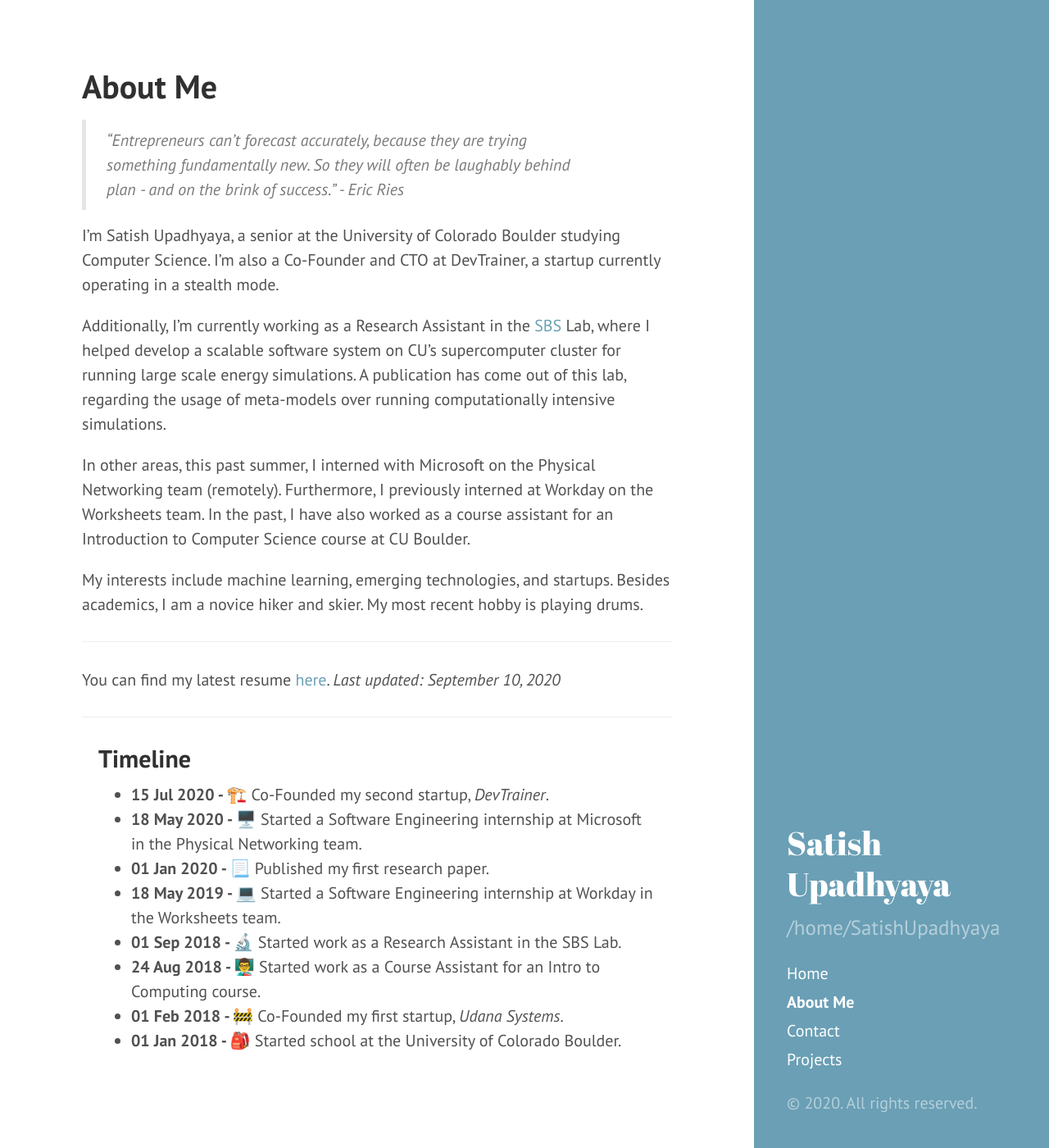
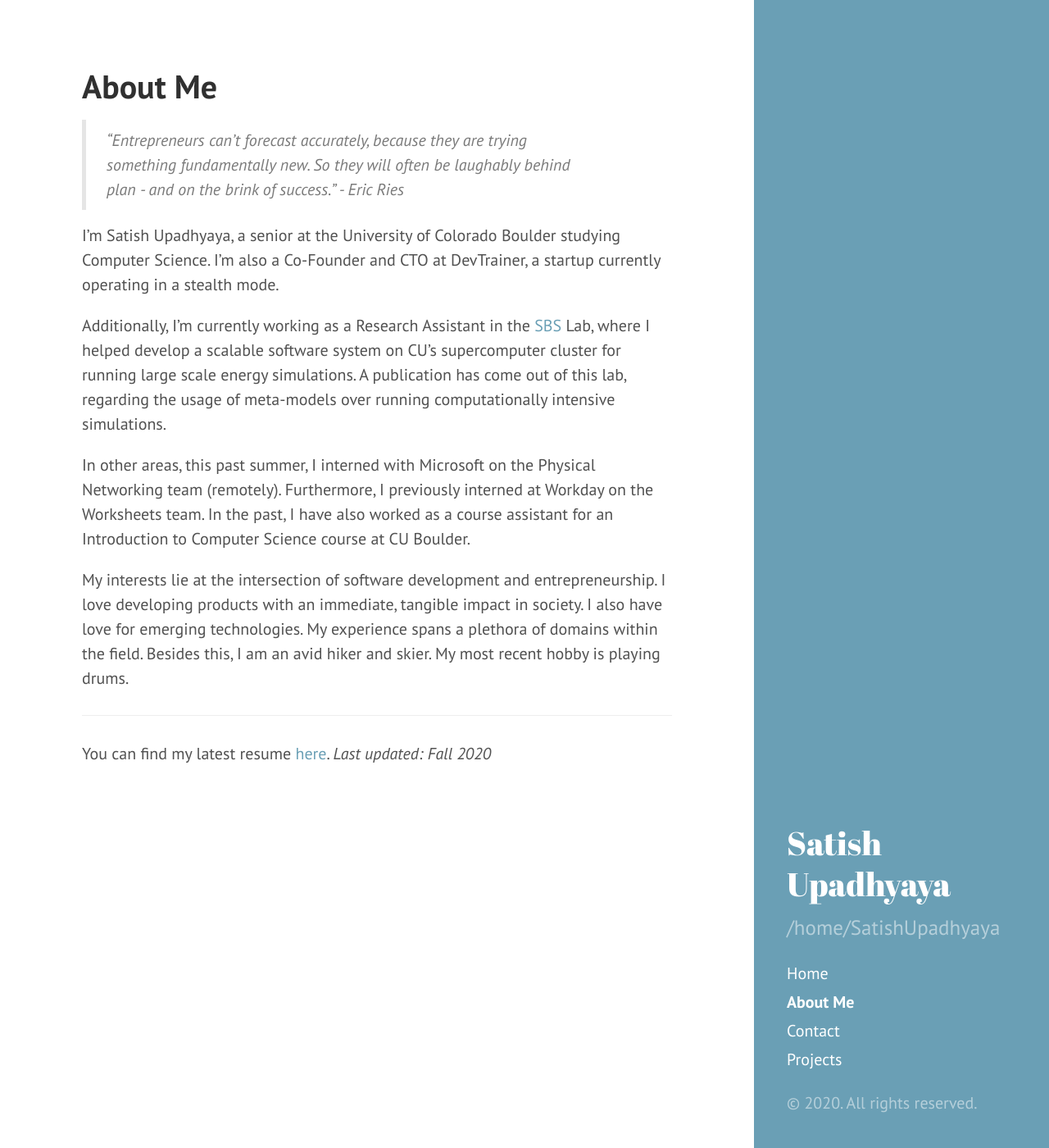
Before and after one commit to SatishUpadhyaya/satishupadhyaya.github.io, a Jekyll site: the page built from about.md, in a window 1280 px wide and 1400 px high. Shown: the whole window at 82% size. Built offline with Jekyll 4.4.1, drawn with Linux system fonts in a browser that asks for light colours.

```diff
--- a/_config.yml
+++ b/_config.yml
@@ -9,7 +9,8 @@ permalink:        pretty
 title:            Satish Upadhyaya
 tagline:          'Personal Website'
 description:      '/home/SatishUpadhyaya'
-#url:              http://hyde.getpoole.com
+url:              https://satishupadhyaya.github.io/
+baseurl:          /
 
 author:
   name:           'Satish Upadhyaya'
@@ -32,8 +33,10 @@ version:          2.1.0
 
 plugins:
   - jekyll-gist
+  - jekyll-sitemap
+  - jekyll-seo-tag
 
-# repository:           https://github.com/satishupadhyaya/satishupadhyaya.github.io
+repository:           https://github.com/satishupadhyaya/satishupadhyaya.github.io
 
 # Collections
 collections:
--- a/_data/timeline.yml
+++ /dev/null
@@ -1,23 +0,0 @@
-- description: 🏗️ Co-Founded my second startup, <i>DevTrainer</i>.
-  date: 2020-07-15
-
-- description: 🖥️ Started a Software Engineering internship at Microsoft in the Physical Networking team.
-  date: 2020-05-18
-
-- description: 📃 Published my first research paper.
-  date: 2020-01-01
-
-- description: 💻 Started a Software Engineering internship at Workday in the Worksheets team.
-  date: 2019-05-18
-
-- description: 🔬 Started work as a Research Assistant in the SBS Lab.
-  date: 2018-09-01
-
-- description: 👨‍🏫 Started work as a Course Assistant for an Intro to Computing course.
-  date: 2018-08-24
-
-- description: 🚧 Co-Founded my first startup, <i>Udana Systems</i>.
-  date: 2018-02-01
-
-- description: 🎒 Started school at the University of Colorado Boulder.
-  date: 2018-01-01
--- a/_includes/head.html
+++ b/_includes/head.html
@@ -1,3 +1,4 @@
+{% seo %}
 <head>
   <link href="http://gmpg.org/xfn/11" rel="profile">
   <meta http-equiv="X-UA-Compatible" content="IE=edge">
--- a/about.md
+++ b/about.md
@@ -11,22 +11,8 @@ Additionally, I'm currently working as a Research Assistant in the <a href="http
 
 In other areas, this past summer, I interned with Microsoft on the Physical Networking team (remotely). Furthermore, I previously interned at Workday on the Worksheets team. In the past, I have also worked as a course assistant for an Introduction to Computer Science course at CU Boulder.
 
-My interests include machine learning, emerging technologies, and startups. Besides academics, I am a novice hiker and skier. My most recent hobby is playing drums.
+My interests lie at the intersection of software development and entrepreneurship. I love developing products with an immediate, tangible impact in society. I also have love for emerging technologies. My experience spans a plethora of domains within the field. Besides this, I am an avid hiker and skier. My most recent hobby is playing drums.
 
 <hr>
 
-You can find my latest resume <a href="/assets/SatishUpadhyayaResumePublic.pdf" target="_blank">here</a>. <i> Last updated: September 10, 2020</i>
-
-<hr>
-
-<div class="container box overflow-auto">
-  <h2>Timeline</h2>
-  <ul>
-    {% assign events = site.data.timeline | sort: 'date' | reverse %}
-    {% for event in events limit: 25%}
-    <li>
-      <b>{{ event.date | date_to_string }} - </b> {{ event.description }}
-    </li>
-    {% endfor %}
-  </ul>
-</div>
+You can find my latest resume <a href="https://github.com/SatishUpadhyaya/SUResume/blob/master/SatishUpadhyayaResume.pdf" target="_blank">here</a>. <i> Last updated: Fall 2020</i>
```
Also changed, not shown: Gemfile (added, +10 -0 lines), _posts/2012-02-06-whats-jekyll.md (deleted, +0 -12 lines), _posts/2012-02-07-example-content.md (deleted, +0 -137 lines), _posts/2013-12-28-introducing-hyde.md (deleted, +0 -37 lines), projects.md (+4 -4 lines), Gemfile.lock (added), README.md, 1 other file.
